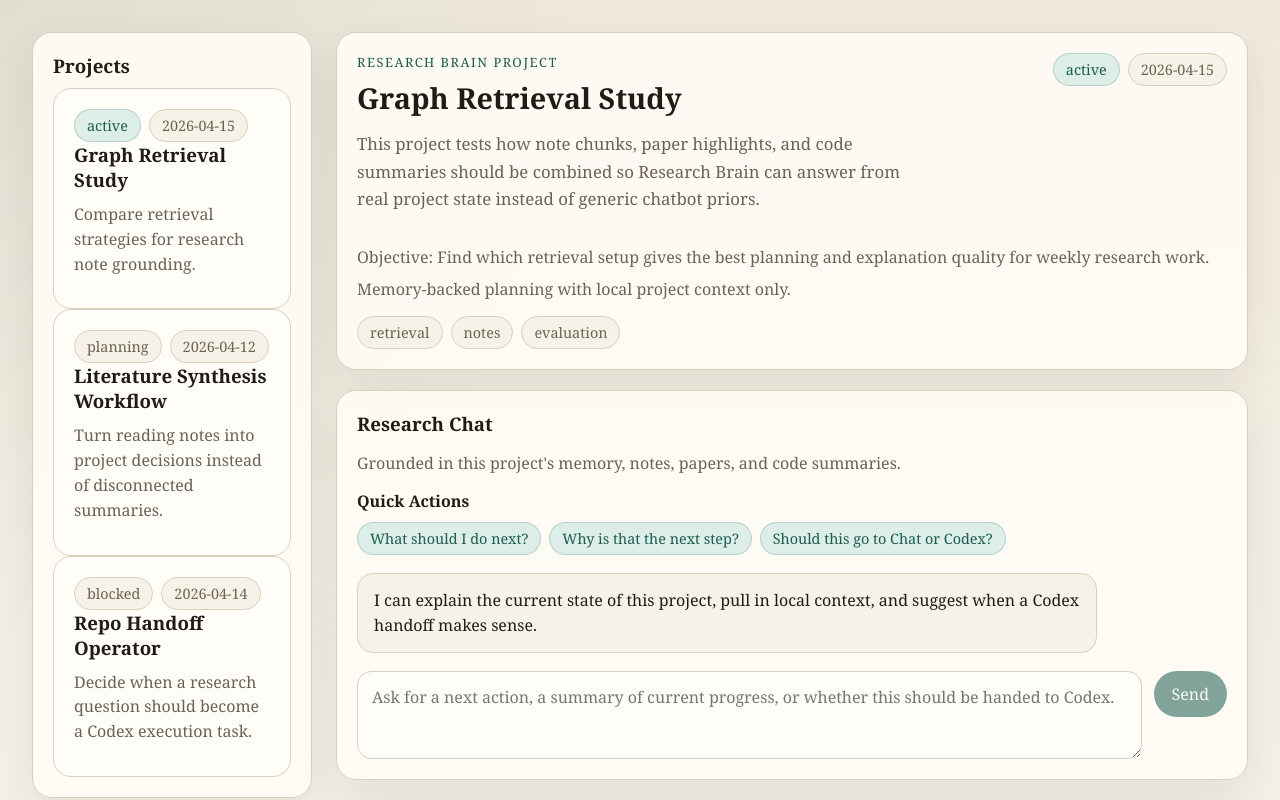
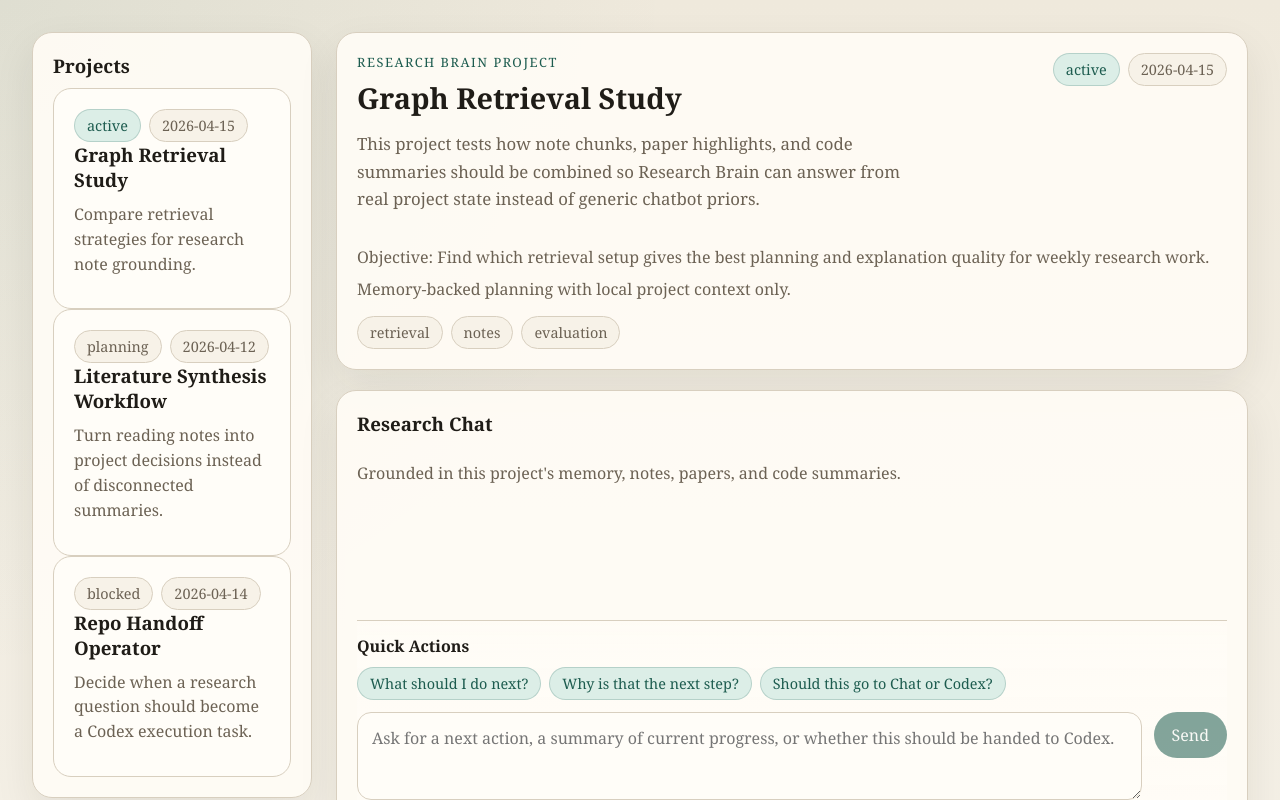
Before and after one commit to mariam-hedgie/research-brain, a Next.js app: page /projects/graph-retrieval in a window 1280 px wide. Shown: the top 800 px of the page. Built offline with nearby package versions, Linux system fonts and the light colour scheme.

Commit message:
improved chat UX to auto scroll and panel layout

```diff
--- a/components/ChatPanel.tsx
+++ b/components/ChatPanel.tsx
@@ -1,6 +1,6 @@
 "use client";
 
-import { useState } from "react";
+import { useEffect, useRef, useState } from "react";
 import type { ChatResponse, Project } from "@/lib/types";
 
 interface ChatPanelProps {
@@ -36,6 +36,15 @@ export function ChatPanel({ project }: ChatPanelProps) {
   const [messages, setMessages] = useState<ChatTurn[]>(starterMessages);
   const [isLoading, setIsLoading] = useState(false);
   const [error, setError] = useState<string | null>(null);
+  const threadRef = useRef<HTMLDivElement | null>(null);
+  const bottomAnchorRef = useRef<HTMLDivElement | null>(null);
+
+  useEffect(() => {
+    bottomAnchorRef.current?.scrollIntoView({
+      behavior: "smooth",
+      block: "end",
+    });
+  }, [messages, isLoading]);
 
   async function submitMessage(rawMessage: string) {
     const message = rawMessage.trim();
@@ -183,10 +192,58 @@ export function ChatPanel({ project }: ChatPanelProps) {
   }
 
   return (
-    <section className="panel">
+    <section
+      className="panel"
+      style={{
+        display: "grid",
+        gridTemplateRows: "auto minmax(0, 1fr) auto",
+        minHeight: 720,
+      }}
+    >
       <h3>Research Chat</h3>
       <p className="muted">Grounded in this project&apos;s memory, notes, papers, and code summaries.</p>
-      <div style={{ marginTop: 16, display: "grid", gap: 10 }}>
+      <div
+        ref={threadRef}
+        className="chat-thread"
+        style={{
+          minHeight: 0,
+          overflowY: "auto",
+          paddingRight: 4,
+          marginTop: 16,
+        }}
+      >
+        {messages.map((message, index) => (
+          <div key={`${message.role}-${index}`} className={`chat-bubble ${message.role}`}>
+            {message.role === "assistant" && message.response ? renderAssistantResponse(message.response) : message.content}
+          </div>
+        ))}
+        {isLoading ? (
+          <div className="state-box">
+            <p>Loading project-aware response...</p>
+          </div>
+        ) : null}
+        {error ? (
+          <div className="error-state">
+            <p>{error}</p>
+          </div>
+        ) : null}
+        <div ref={bottomAnchorRef} />
+      </div>
+      <div
+        style={{
+          position: "sticky",
+          bottom: 0,
+          marginTop: 16,
+          paddingTop: 14,
+          borderTop: "1px solid var(--border)",
+          background:
+            "linear-gradient(180deg, rgba(255, 252, 246, 0.72) 0%, rgba(255, 252, 246, 0.96) 18%, rgba(255, 252, 246, 0.98) 100%)",
+          backdropFilter: "blur(4px)",
+          display: "grid",
+          gap: 12,
+        }}
+      >
+        <div style={{ display: "grid", gap: 10 }}>
           <strong>Quick Actions</strong>
           <div className="pill-row">
             {quickActions.map((action) => (
@@ -203,24 +260,7 @@ export function ChatPanel({ project }: ChatPanelProps) {
             ))}
           </div>
         </div>
-      <div className="chat-thread">
-        {messages.map((message, index) => (
-          <div key={`${message.role}-${index}`} className={`chat-bubble ${message.role}`}>
-            {message.role === "assistant" && message.response ? renderAssistantResponse(message.response) : message.content}
-          </div>
-        ))}
-        {isLoading ? (
-          <div className="state-box">
-            <p>Loading project-aware response...</p>
-          </div>
-        ) : null}
-        {error ? (
-          <div className="error-state">
-            <p>{error}</p>
-          </div>
-        ) : null}
-      </div>
-      <div className="chat-input-row">
+        <div className="chat-input-row" style={{ marginTop: 0 }}>
           <textarea
             aria-label="Ask about the project"
             placeholder="Ask for a next action, a summary of current progress, or whether this should be handed to Codex."
@@ -231,6 +271,7 @@ export function ChatPanel({ project }: ChatPanelProps) {
             Send
           </button>
         </div>
+      </div>
     </section>
   );
 }
```
Also changed, not shown: 2 other files (tests, documents, lock files or other folders). Lines whose indentation alone changed are shown as unchanged.
